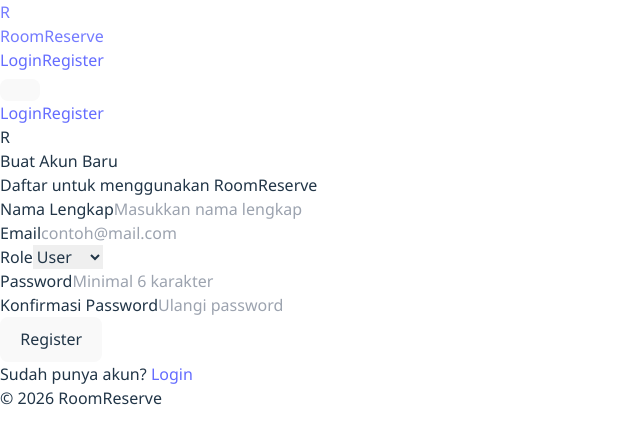
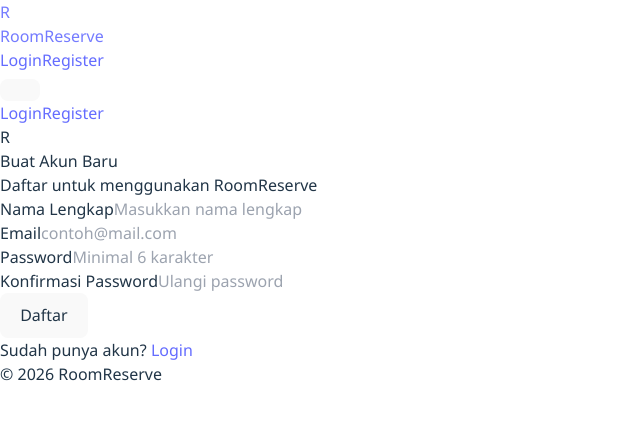
Before and after one commit to Ardinanta/2026-roomreserve-frontend, a React (Vite) app: page /register in a window 1280 px wide. Shown: the top 444 px of the page, without its empty margins (0-640 px from the left). Built offline with nearby package versions, Linux system fonts and the light colour scheme.

Commit message:
refactor: remove role selection from register page

```diff
--- a/src/pages/RegisterPage.tsx
+++ b/src/pages/RegisterPage.tsx
@@ -6,7 +6,6 @@ export default function RegisterPage() {
     const [form, setForm] = useState({
         fullName: "",
         email: "",
-        role: "User",
         password: "",
         confirmPassword: "",
     });
@@ -90,18 +89,6 @@ export default function RegisterPage() {
                             />
                         </div>
                         <div>
-                            <label className="block text-sm font-semibold text-slate-700 mb-1.5">Role</label>
-                            <select
-                                name="role"
-                                value={form.role}
-                                onChange={handleChange}
-                                className="w-full px-4 py-2.5 bg-white border border-slate-200 rounded-lg text-sm text-slate-900 focus:outline-none focus:ring-2 focus:ring-emerald-500 focus:border-emerald-500 transition-all appearance-none cursor-pointer"
-                            >
-                                <option value="User">User</option>
-                                <option value="Admin">Admin</option>
-                            </select>
-                        </div>
-                        <div>
                             <label className="block text-sm font-semibold text-slate-700 mb-1.5">Password</label>
                             <input
                                 type="password"
@@ -130,9 +117,9 @@ export default function RegisterPage() {
                         <button
                             type="submit"
                             disabled={loading}
-                            className="w-full py-2.5 bg-gradient-to-r from-emerald-500 to-cyan-600 hover:from-emerald-400 hover:to-cyan-500 disabled:from-emerald-300 disabled:to-cyan-400 text-white rounded-lg font-semibold text-sm shadow-lg shadow-emerald-500/25 hover:shadow-emerald-500/40 transition-all cursor-pointer disabled:cursor-not-allowed"
+                            className="w-full py-2.5 bg-gradient-to-r from-emerald-500 to-cyan-600 text-white text-base font-semibold rounded-lg shadow-lg shadow-emerald-500/25 hover:shadow-emerald-500/40 hover:scale-105 transition-all disabled:opacity-60"
                         >
-                            {loading ? "Memproses..." : "Register"}
+                            {loading ? "Mendaftar..." : "Daftar"}
                         </button>
                     </form>
 
```
